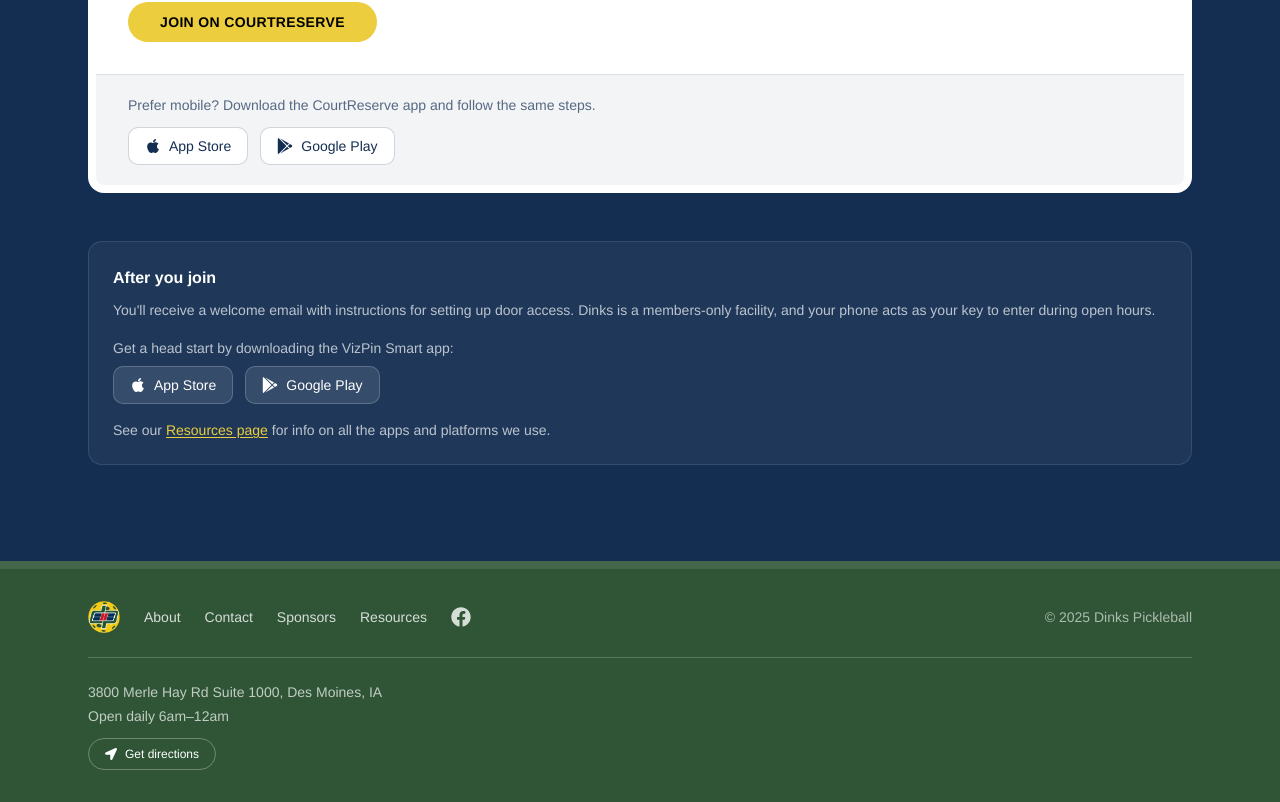
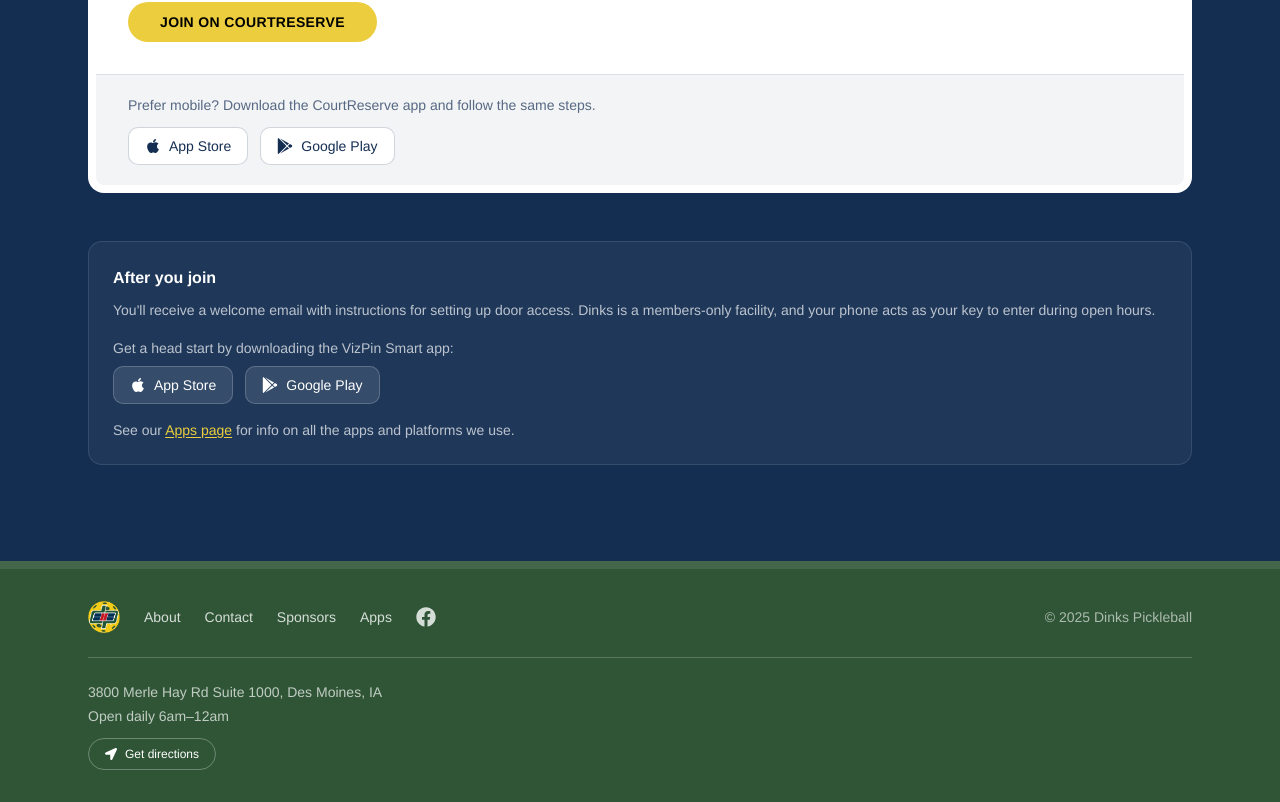
Before and after one commit to jared-christensen/dinks, a Next.js app: page /join in a window 1280 px wide. Shown: the part 702-1504 px from the top of the page. Built offline with nearby package versions, Linux system fonts and the light colour scheme.

Commit message:
Rename Resources page to Apps, update links in footer and header, and create new Schedule layout and page components

```diff
--- a/app/(site)/resources/page.tsx
+++ b/app/(site)/apps/page.tsx
@@ -61,12 +61,12 @@ const platforms = [
   },
 ];
 
-export default function Resources() {
+export default function Apps() {
   return (
     <section className="space-y-12">
       {/* Header */}
       <div className="space-y-4">
-        <h1 className="text-4xl font-bold text-white">Resources</h1>
+        <h1 className="text-4xl font-bold text-white">Apps</h1>
         <p className="max-w-2xl text-balance text-base leading-7 text-white/80">
           Dinks uses a few different platforms to manage memberships, facility
           access, open play, and events. Here&apos;s what you need to know.
--- a/app/(site)/join/page.tsx
+++ b/app/(site)/join/page.tsx
@@ -138,10 +138,10 @@ export default function Join() {
         <p className="mt-4 text-sm text-white/70">
           See our{" "}
           <Link
-            href="/resources"
+            href="/apps"
             className="text-brand-yellow-500 underline underline-offset-2 hover:text-brand-yellow-400"
           >
-            Resources page
+            Apps page
           </Link>{" "}
           for info on all the apps and platforms we use.
         </p>
--- a/app/(site)/lessons/page.tsx
+++ b/app/(site)/lessons/page.tsx
@@ -34,7 +34,7 @@ const credentials = [
   "Experience with all skill levels from beginners to advanced",
 ];
 
-export default function Instruction() {
+export default function Lessons() {
   return (
     <section className="space-y-16">
       {/* Page Header */}
--- a/app/book/page.tsx
+++ b/app/schedule/page.tsx
@@ -1,6 +1,6 @@
 import { CourtReserveEmbed } from "@/components/courtreserve-embed";
 
-export default function BookPage() {
+export default function Schedule() {
   return (
     <CourtReserveEmbed
       src="https://widgets.courtreserve.com/Online/Public/EmbedCode/10812/80194"
--- a/components/site-footer.tsx
+++ b/components/site-footer.tsx
@@ -37,10 +37,10 @@ export function SiteFooter() {
                 Sponsors
               </Link>
               <Link
-                href="/resources"
+                href="/apps"
                 className="text-white/80 transition hover:text-white"
               >
-                Resources
+                Apps
               </Link>
               <Link
                 href="https://www.facebook.com/dinkspickleball"
--- a/components/site-header.tsx
+++ b/components/site-header.tsx
@@ -11,7 +11,7 @@ const navLinks = [
   { href: "/events", label: "Play" },
   { href: "/lessons", label: "Learn" },
   { href: "/destinations", label: "Travel" },
-  { href: "/book", label: "Schedule" },
+  { href: "/schedule", label: "Schedule" },
 ];
 
 export function SiteHeader() {
```
Also changed, not shown: app/schedule/layout.tsx (renamed from app/book/layout.tsx).
